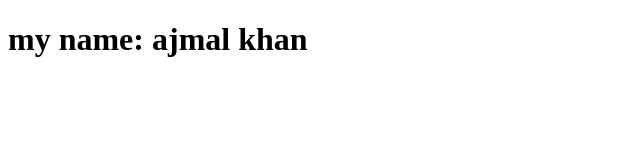
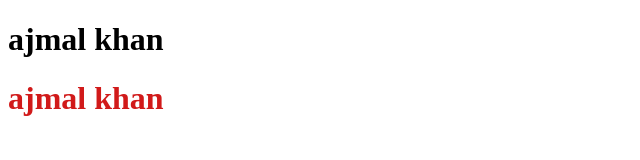
Before and after one commit to Ajmal456/MERN-STACK, a plain HTML site: page WEB/index.html in a window 1280 px wide. Shown: the whole page, without its empty margins (0-640 px from the left). Drawn offline with Linux system fonts and the light colour scheme.

Commit message:
day 1 and 2

```diff
--- a/WEB/index.html
+++ b/WEB/index.html
@@ -5,9 +5,13 @@
     <meta name="viewport" content="width=device-width, initial-scale=1.0">
     <title>home</title>
 </head>
+<link rel="stylesheet" href="style.css">
 <body>
     <h1>
-        my  name: ajmal khan
+    ajmal khan
     </h1>
+    <h1 class="mass">
+        ajmal khan
+        </h1>
 </body>
 </html>
--- a/WEB/script.js
+++ b/WEB/script.js
@@ -0,0 +1 @@
+.class="ajmal mass"
--- a/WEB/style.css
+++ b/WEB/style.css
@@ -0,0 +1,3 @@
+.mass{
+    color: rgb(209, 26, 26);
+}
```
